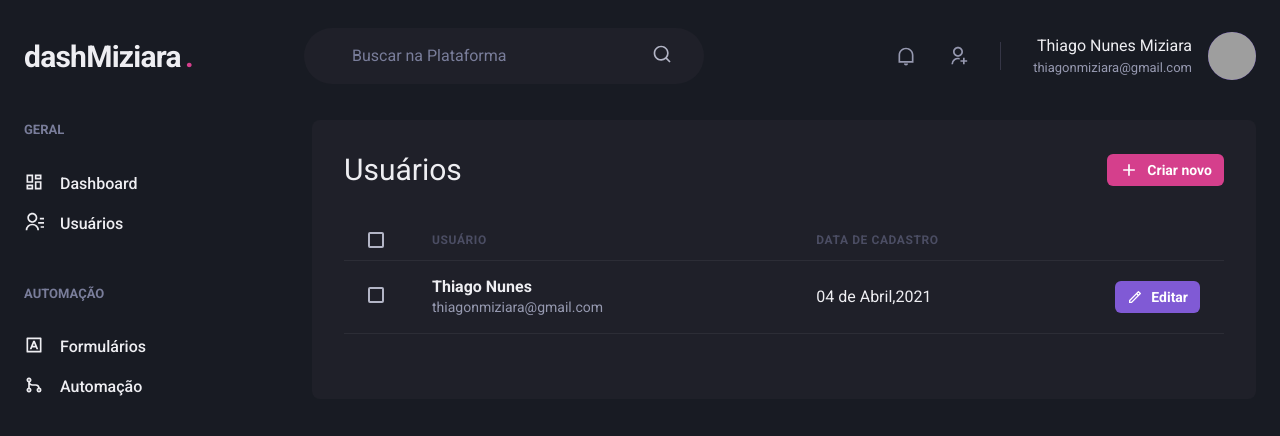
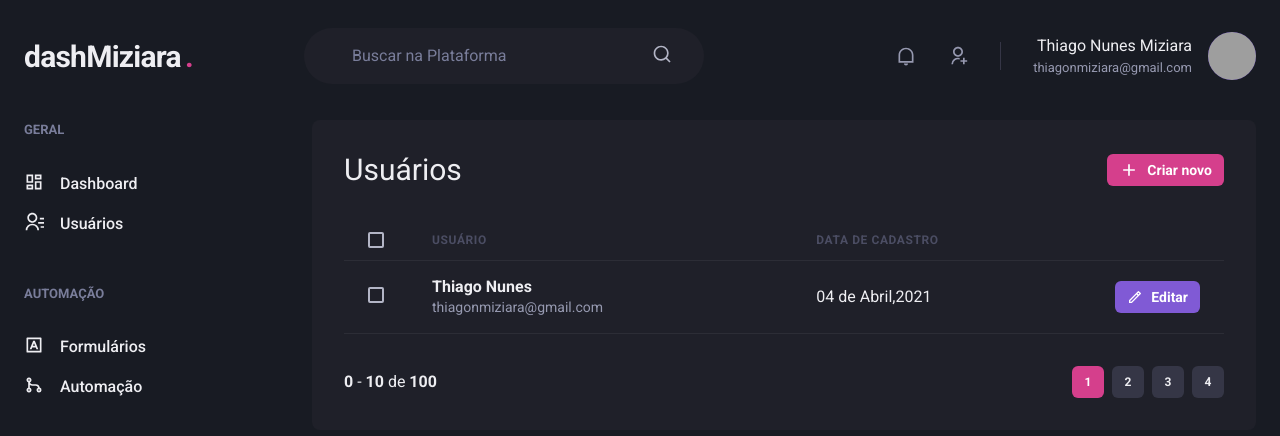
Before and after one commit to thiagonmiziara/dashboard, a Next.js app: page /Users in a window 1280 px wide. Shown: the top 436 px of the page. Built offline with nearby package versions, Linux system fonts and the light colour scheme; grey boxes are pictures that could not be loaded.

Commit message:
add pagina user e create

```diff
--- /dev/null
+++ b/src/components/Pagination.tsx
@@ -0,0 +1,59 @@
+import { Stack, Button, Box } from "@chakra-ui/react";
+
+export function Pagination() {
+  return (
+    <Stack
+      direction="row"
+      mt="8"
+      spacing="6"
+      justify="space-between"
+      align="center"
+    >
+      <Box>
+        <strong>0</strong> - <strong>10</strong> de <strong>100</strong>
+      </Box>
+     <Stack direction="row" spacing="2" >
+     <Button
+        size="sm"
+        fontSize="xs"
+        width="4"
+        colorScheme="pink"
+        disabled
+        _disabled={{ bgColor: "pink.500", cursor: "default" }}
+      >
+        1
+      </Button>
+
+      <Button
+        size="sm"
+        fontSize="xs"
+        width="4"
+        bg="gray.700"
+        _hover={{bg:"gray.500"}}
+      >
+        2
+      </Button>
+
+      <Button
+        size="sm"
+        fontSize="xs"
+        width="4"
+        bg="gray.700"
+        _hover={{bg:"gray.500"}}
+      >
+        3
+      </Button>
+
+      <Button
+        size="sm"
+        fontSize="xs"
+        width="4"
+        bg="gray.700"
+        _hover={{bg:"gray.500"}}
+      >
+        4
+      </Button>
+     </Stack>
+    </Stack>
+  );
+}
--- a/src/pages/Users/index.tsx
+++ b/src/pages/Users/index.tsx
@@ -2,6 +2,7 @@
 import React from "react";
 import { RiAddLine, RiPencilLine } from "react-icons/ri";
 import { Header } from "../../components/Header";
+import { Pagination } from "../../components/Pagination";
 import { Sidebar } from "../../components/Sidebar";
 
 export default function UserList() {
@@ -67,6 +68,8 @@
               </Tr>
             </Tbody>
           </Table>
+
+          <Pagination/>
         </Box>
       </Flex>
     </Box>
```
Also changed, not shown: src/pages/Users/create.tsx (added, +43 -0 lines).
